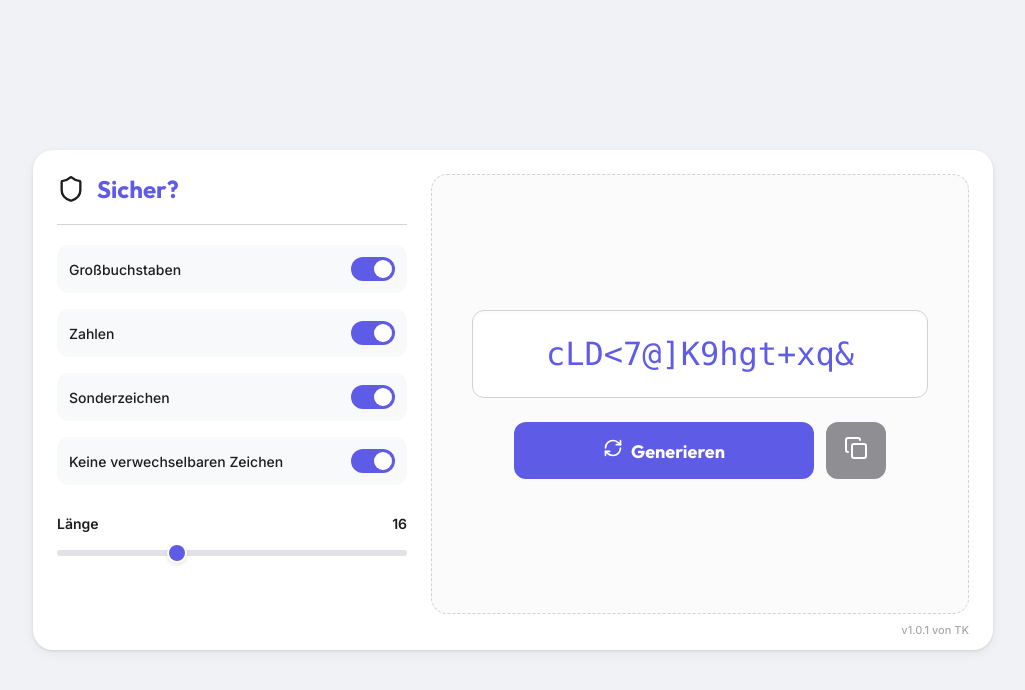
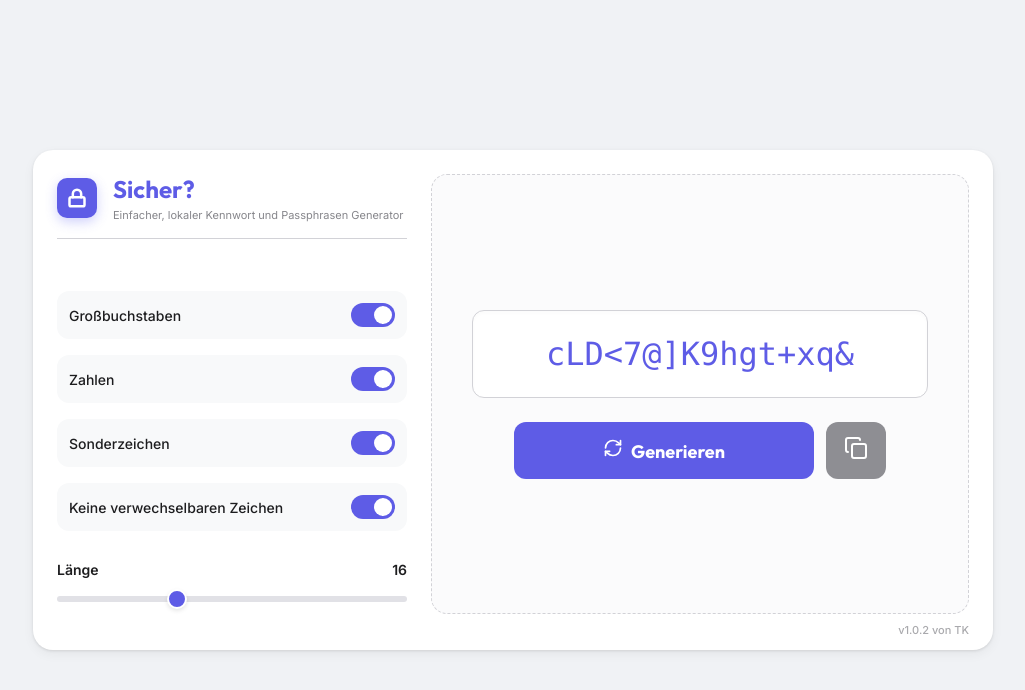
Before and after one commit to FlyingT/sicher, a React (Vite) app: page / in a window 1280 px wide. Shown: the top 690 px of the page, without its empty margins (127-1152 px from the left). Built offline with nearby package versions, Linux system fonts and the light colour scheme.

Commit message:
Release v1.0.2: README aktualisiert und UI-Verfeinerungen abgeschlossen

```diff
--- a/src/App.tsx
+++ b/src/App.tsx
@@ -1,5 +1,5 @@
 import React, { useState, useEffect, useCallback } from 'react';
-import { Shield, Copy, RefreshCw, Check } from 'lucide-react';
+import { Lock, Copy, RefreshCw, Check } from 'lucide-react';
 
 const App: React.FC = () => {
     const [password, setPassword] = useState('');
@@ -82,8 +82,13 @@ const App: React.FC = () => {
         <div className="app-container">
             <aside className="sidebar">
                 <div className="sidebar-header">
-                    <Shield size={28} />
-                    <h1>Sicher?</h1>
+                    <div className="app-icon">
+                        <Lock size={20} color="white" strokeWidth={3} />
+                    </div>
+                    <div>
+                        <h1>Sicher?</h1>
+                        <p className="tagline">Einfacher, lokaler Kennwort und Passphrasen Generator</p>
+                    </div>
                 </div>
 
                 <div className="control-group">
@@ -157,7 +162,7 @@ const App: React.FC = () => {
             </main>
             <footer className="version-indicator">
                 <a href="https://github.com/FlyingT/sicher/blob/main/CHANGELOG.md" target="_blank" rel="noopener noreferrer">
-                    v1.0.1 von TK
+                    v1.0.2 von TK
                 </a>
             </footer>
         </div>
--- a/src/index.css
+++ b/src/index.css
@@ -61,9 +61,30 @@ body {
 .sidebar-header {
   display: flex;
   align-items: center;
-  gap: 12px;
-  padding-bottom: 20px;
+  gap: 16px;
+  margin-bottom: 32px;
+  padding-bottom: 16px;
   border-bottom: 1px solid var(--border);
+}
+
+.app-icon {
+  background: var(--primary);
+  width: 40px;
+  height: 40px;
+  border-radius: 10px;
+  display: flex;
+  align-items: center;
+  justify-content: center;
+  flex-shrink: 0;
+  box-shadow: 0 4px 12px rgba(99, 102, 241, 0.3);
+}
+
+.tagline {
+  font-size: 11px;
+  color: var(--text-secondary);
+  margin-top: 4px;
+  line-height: 1.3;
+  font-weight: 400;
 }
 
 .sidebar-header h1 {
```
Also changed, not shown: index.html (+3 -2 lines), 2 other files (tests, documents, lock files or other folders).
